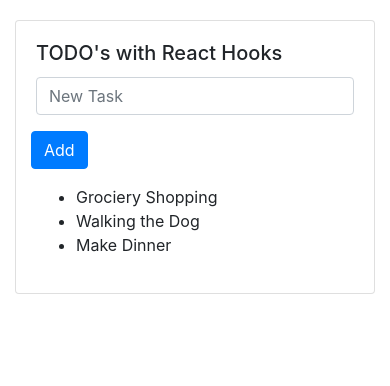
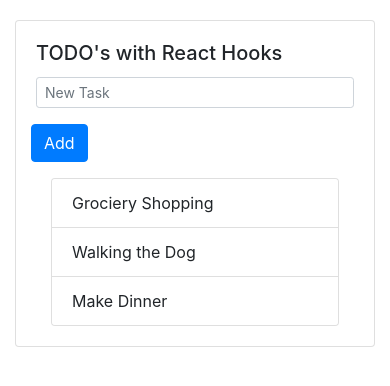
Before and after one commit to dtkocher/todo-with-react-hooks, a React (Create React App) app: page / in a window 390 px wide. Shown: the top 386 px of the page. Built offline with nearby package versions, Linux system fonts and the light colour scheme.

Commit message:
Give ability to add tasks and subtasks

```diff
--- a/src/components/app.jsx
+++ b/src/components/app.jsx
@@ -9,9 +9,9 @@ const App = (props) => {
         <div className="card">
           <div className="card-body">
             <h5 className="card-title">TODO's with React Hooks</h5>
-            <p className="card-text">
+            <div className="card-text">
               <TaskList />
-            </p>
+            </div>
           </div>
         </div>
       </div>
--- /dev/null
+++ b/src/components/subTaskList.jsx
@@ -0,0 +1,55 @@
+import React, { useState, useContext } from 'react'
+import _ from 'lodash'
+import { GlobalContext } from './context/globalContext'
+
+const SubTaskList = (props) => {
+  const context = useContext(GlobalContext)
+  const [newSubTask, setNewSubTask] = useState("")
+
+  const task = context.tasks[props.taskIdx]
+
+  const addSubTask = (e) => {
+    if(e.key===undefined || e.key==='Enter') {
+      context.setTasks(() => {
+        return _.map(context.tasks, (task, idx) => {
+          if(idx===props.taskIdx) {
+            return {
+              ...task,
+              ['subTasks']: [...task['subTasks'], {name: newSubTask}]
+            }
+          } else {
+            return task
+          }
+        })
+      }, setNewSubTask(""))
+    }
+  }
+
+  return (
+    <div className="container">
+      <div className="form-row">
+        <div className="form-group col-md-6">
+          <input
+            type="text"
+            className="form-control form-control-sm"
+            placeholder="New Sub Task"
+            value={newSubTask}
+            onKeyPress={(e) => addSubTask(e)}
+            onChange={(e) => (setNewSubTask(e.target.value))}
+            />
+        </div>
+        <div className="form-group">
+          <button className="btn btn-primary" onClick={addSubTask}>Add</button>
+        </div>
+      </div>
+
+      <ul>
+        {_.map(task.subTasks, (subTask, indx) => (
+          <li key={indx}>{subTask.name}</li>
+        ))}
+      </ul>
+    </div>
+  )
+}
+
+export default SubTaskList
--- /dev/null
+++ b/src/components/task.jsx
@@ -0,0 +1,19 @@
+import React, { useState, useContext } from 'react'
+import SubTaskList from './subTaskList'
+import { GlobalContext } from './context/globalContext'
+
+const Task = (props) => {
+  const context = useContext(GlobalContext)
+  const [expand, setExpand] = useState(false)
+
+  return (
+    <li className="list-group-item">
+      <div onClick={() => setExpand(expand => !expand)}>
+        {context.tasks[props.taskIdx].name}
+      </div>
+      { expand && (<SubTaskList taskIdx={props.taskIdx}/>) }
+    </li>
+  )
+}
+
+export default Task
--- a/src/components/taskList.jsx
+++ b/src/components/taskList.jsx
@@ -1,29 +1,46 @@
-import React, { useContext } from 'react'
+import React, { useContext, useState } from 'react'
 import _ from 'lodash'
 import { GlobalContext } from './context/globalContext'
+import Task from './task'
 
 const TaskList = (props) => {
   const context = useContext(GlobalContext)
-  console.log(context)
+  const [newTask, setNewTask] = useState("")
+
+  const addTask = (e) => {
+    if(e.key===undefined || e.key==='Enter') {
+      context.setTasks([...context.tasks, { name: newTask, subTasks: [] }])
+      setNewTask("")
+    }
+  }
 
   return (
     <div>
-      <form>
       <div className="form-row">
         <div className="form-group col-md-6">
-            <input type="text" className="form-control" placeholder="New Task" />
+          <input
+            type="text"
+            className="form-control form-control-sm"
+            placeholder="New Task"
+            value={newTask}
+            onKeyPress={e => addTask(e)}
+            onChange={(e) => (setNewTask(e.target.value))}
+            />
         </div>
         <div className="form-group">
-            <a href="" className="btn btn-primary">Add</a>
+          <button className="btn btn-primary" onClick={addTask}>Add</button>
         </div>
       </div>
-      </form>
 
-      <ul>
+      <div className="container">
+        <div className="card">
+          <ul className="list-group list-group-flush">
             {_.map(context.tasks, (task, indx) => (
-          <li key={indx}> {task.name} </li>
+              <Task key={indx} taskIdx={indx} />
             ))}
           </ul>
+        </div>
+      </div>
     </div>
   )
 }
--- a/src/todoJsonData.jsx
+++ b/src/todoJsonData.jsx
@@ -1,10 +1,24 @@
 const TodoJsonData = [
   {
-    name: "Grociery Shopping",
+    name: 'Grociery Shopping',
+    subTasks: [
+      {name: 'Milk', complete: false},
+      {name: 'Eggs', complete: false},
+      {name: 'Bread', complete: false},
+    ]
   },{
-    name: "Walking the Dog"
+    name: 'Walking the Dog',
+    subTasks: [
+      {name: 'Walk in the Morning', complete: true},
+      {name: 'Walk in the Evening', complete: false},
+    ]
   },{
-    name: "Make Dinner"
+    name: 'Make Dinner',
+    subTasks: [
+      {name: 'Set Table', complete: false},
+      {name: 'Chop Onions', complete: false},
+      {name: 'Get Wine', complete: false},
+    ]
   }
 ]
 
```
Lines whose indentation alone changed are shown as unchanged.
